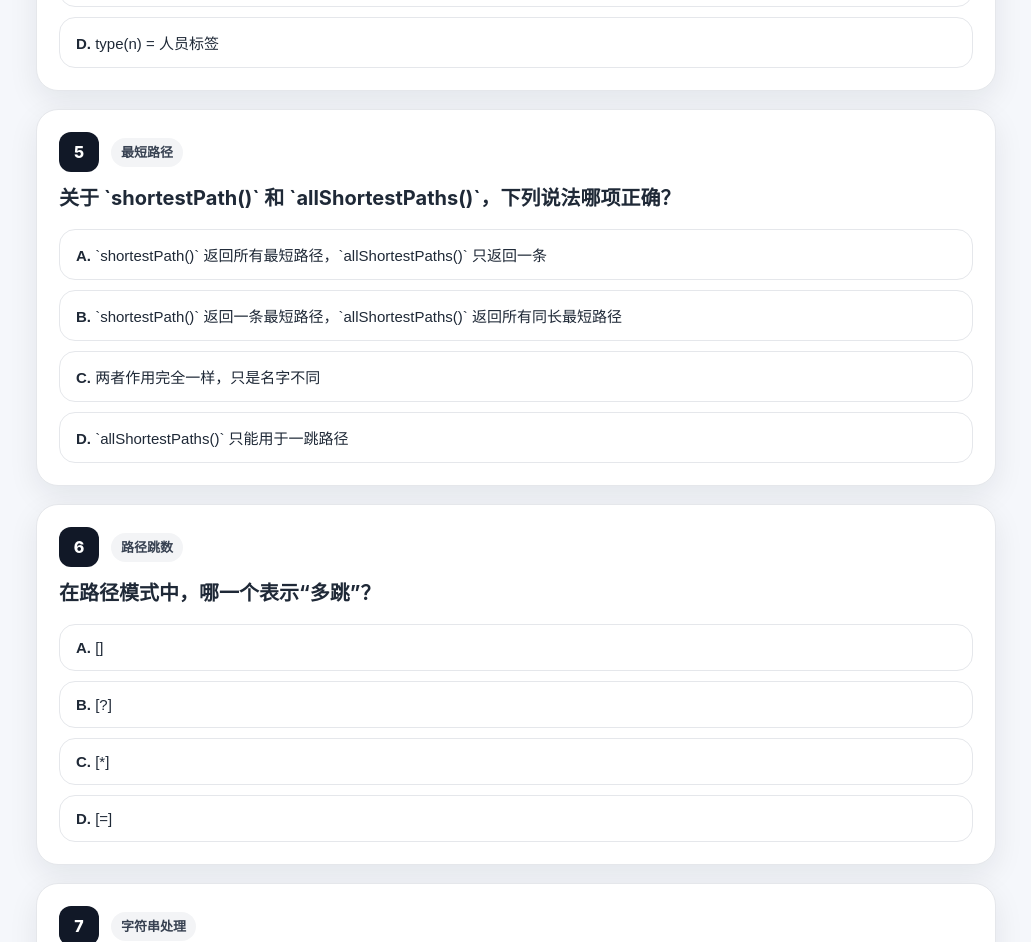
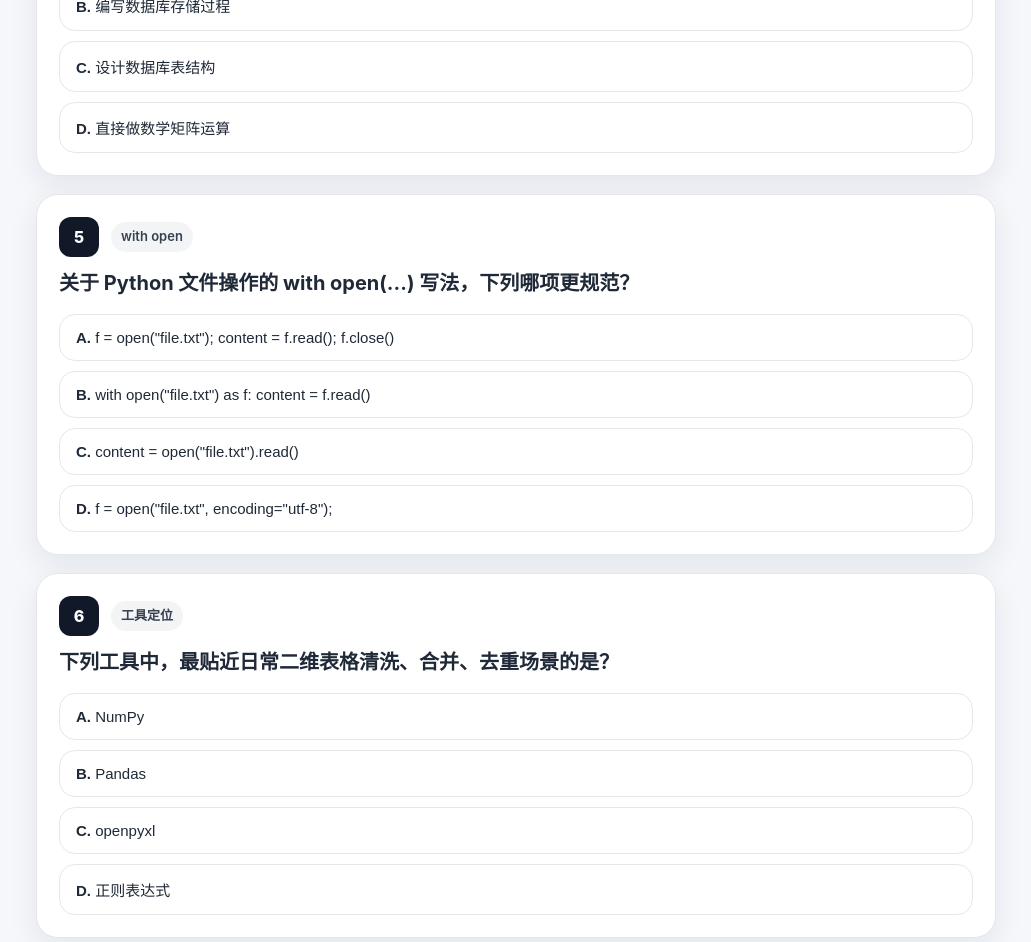
Before and after one commit to a601357298-cloud/shentong, a plain HTML site: page index.html in a window 1280 px wide. Shown: the part 1858-2800 px from the top of the page, without its empty margins (124-1155 px from the left). Drawn offline with Linux system fonts and the light colour scheme.

Commit message:
feat: 更新题库为数据库与 Python 数字化审计主题（15 题，覆盖备份恢复、权限控制、正则、文件操作、openpyxl/NumPy/Pandas、自动化处理链等核心知识点）

```diff
--- a/index.html
+++ b/index.html
@@ -3,7 +3,7 @@
 <head>
   <meta charset="UTF-8" />
   <meta name="viewport" content="width=device-width, initial-scale=1.0" />
-  <title>图数据库选择题练习</title>
+  <title>数据库与 Python 数字化审计练习</title>
   <style>
     :root {
       --bg: #f5f7fb;
@@ -269,16 +269,16 @@
   <div class="container">
     <section class="hero">
       <div class="badge">静态网站 · index.html</div>
-      <h1>图数据库选择题练习站</h1>
-      <p class="lead">题目整理自飞书里的《图数据库学习笔记-2026-03-26》。点击任意选项后，会直接在题目下方显示对错和解析，顺手还能把错题一键导出成 Markdown。</p>
+      <h1>数据库与 Python 数字化审计练习站</h1>
+      <p class="lead">题目整理自《第4周培训学习心得》。点击任意选项后，会直接在题目下方显示对错和解析，顺手还能把错题一键导出成 Markdown。</p>
       <div class="meta">
         <div class="meta-card">
-          <strong>12</strong>
+          <strong>15</strong>
           <span>道单选题</span>
         </div>
         <div class="meta-card">
-          <strong>6</strong>
-          <span>核心主题：更新 / 路径 / 建模 / 导入 / 转型 / 易错点</span>
+          <strong>7</strong>
+          <span>核心主题：数据库备份/权限 / 正则/文件操作 / openpyxl/NumPy/Pandas / 自动化处理链</span>
         </div>
         <div class="meta-card">
           <strong>一键导出</strong>
@@ -298,106 +298,184 @@
       </div>
     </section>
 
-    <p class="footer">复习建议：先自己选，再看解析。别让 shortestPath 和 MERGE 联手把你送进沟里。</p>
+    <p class="footer">复习建议：优先理解每个知识点背后的"审计应用场景"，而不仅仅是记语法。</p>
   </div>
 
   <script>
     const questions = [
       {
         id: 1,
-        tag: '更新数据',
-        question: '在图数据库笔记中，更新属性时 `WHERE` 和 `SET` 的正确顺序是？',
+        tag: '最小权限原则',
+        question: '下列哪一项最能体现"最小权限原则"在审计中的应用？',
         options: [
-          'MATCH ... SET ... WHERE ...',
-          'MATCH ... WHERE ... SET ...',
-          'WHERE ... MATCH ... SET ...',
-          'SET ... MATCH ... WHERE ...'
+          '给所有用户授予 PUBLIC 权限，方便统一访问',
+          '只授予完成当前工作必需的权限',
+          '给普通用户加上 WITH ADMIN OPTION，便于临时授权',
+          '让业务人员共享管理员账号，提高效率'
         ],
         answer: 1,
-        explanation: '笔记里明确强调：常见写法是 `MATCH ... WHERE ... SET ...`，`WHERE` 要写在 `SET` 前面。把顺序写反，语法和逻辑都容易翻车。'
+        explanation: '最小权限原则要求只授予完成任务所需的最小权限集。 PUBLIC 全开、共享管理员、WITH ADMIN OPTION 都会增加越权风险，不符合审计内控要求。'
       },
       {
         id: 2,
-        tag: 'EXISTS',
-        question: '下面哪种写法最符合笔记中对 `EXISTS()` 的说明？',
+        tag: '备份恢复',
+        question: '在审计视角下，下列关于数据库备份恢复的说法，最合适的是？',
         options: [
-          'WHERE EXISTS(MATCH (n) RETURN n)',
-          'WHERE EXISTS(n.name)',
-          'WHERE EXISTS = n.name',
-          'WHERE MATCH EXISTS(n.name)'
+          '只要做过一次备份，就不需要考虑归档',
+          '恢复机制是否健全，与审计无关，属于运维问题',
+          '备份策略、归档机制和恢复能力是信息系统审计的重要关注点',
+          '数据库只要能查询，就说明控制有效'
         ],
-        answer: 1,
-        explanation: '笔记强调：`EXISTS()` 的小括号里通常直接写属性或条件，不需要再套一层 `MATCH`。因此 `WHERE EXISTS(n.name)` 才是这里的正确思路。'
+        answer: 2,
+        explanation: '审计会重点检查：是否定期备份、归档是否开启、能否按时间点恢复、恢复演练是否到位。这些直接影响业务连续性和数据安全性。'
       },
       {
         id: 3,
-        tag: '路径节点处理',
-        question: '如果想对路径中的节点做条件筛选并返回属性，笔记推荐的思路是？',
+        tag: 'WITH 选项差异',
+        question: '关于 WITH GRANT OPTION 和 WITH ADMIN OPTION 的风险，下列哪项正确？',
         options: [
-          '先用 `nodes(p)` 取出路径节点，再结合条件处理',
-          '只能直接对路径 `p` 使用 `SUM`',
-          '必须先把路径转成 CSV 再判断',
-          '路径中的节点无法做条件判断'
+          '两者完全相同，不存在差异',
+          '只有 WITH GRANT OPTION 会带来权限扩散风险',
+          '两者都可能导致权限扩散，需要审计关注',
+          'WITH ADMIN OPTION 只能由系统管理员使用，不会扩散'
         ],
-        answer: 0,
-        explanation: '笔记给出的典型思路是先 `nodes(p)` 取出路径节点，再用 `n IN nodes(p) WHERE 条件 | 返回内容` 这种类似列表推导式的形式做筛选和返回。'
+        answer: 2,
+        explanation: 'WITH GRANT OPTION 允许被授权者继续授权他人，WITH ADMIN OPTION 允许继续授予管理权限。两者都可能导致权限层层扩散，审计上要重点检查。'
       },
       {
         id: 4,
-        tag: '标签判断',
-        question: '判断节点 `n` 是否属于“人员”这一类，正确写法是？',
+        tag: '正则应用',
+        question: '下列哪个场景最适合使用正则表达式？',
         options: [
-          'n = 人员',
-          'n == 人员',
-          'n:人员',
-          'type(n) = 人员标签'
+          '处理批量命名的合同文件、从杂乱文本中提取关键字段',
+          '编写数据库存储过程',
+          '设计数据库表结构',
+          '直接做数学矩阵运算'
         ],
-        answer: 2,
-        explanation: '笔记反复提醒：判断节点类型不是用等于号，而是用冒号表示标签，所以写法应是 `n:人员`。'
+        answer: 0,
+        explanation: '正则表达式在审计中的典型用法：从制度文本、日志、合同目录、批量命名文件等半结构化资料中，快速提取关键字段、识别模式化异常。'
       },
       {
         id: 5,
-        tag: '最短路径',
-        question: '关于 `shortestPath()` 和 `allShortestPaths()`，下列说法哪项正确？',
+        tag: 'with open',
+        question: '关于 Python 文件操作的 with open(...) 写法，下列哪项更规范？',
         options: [
-          '`shortestPath()` 返回所有最短路径，`allShortestPaths()` 只返回一条',
-          '`shortestPath()` 返回一条最短路径，`allShortestPaths()` 返回所有同长最短路径',
-          '两者作用完全一样，只是名字不同',
-          '`allShortestPaths()` 只能用于一跳路径'
+          'f = open("file.txt"); content = f.read(); f.close()',
+          'with open("file.txt") as f: content = f.read()',
+          'content = open("file.txt").read()',
+          'f = open("file.txt", encoding="utf-8");'
         ],
         answer: 1,
-        explanation: '这个是笔记里的高频考点：`shortestPath()` 找一条最短路径；`allShortestPaths()` 找所有长度同样最短的路径。'
+        explanation: 'with open(...) 会在退出时自动关闭文件，避免忘记 close() 导致的资源泄漏，比手动 open/close 更安全、更推荐。'
       },
       {
         id: 6,
-        tag: '路径跳数',
-        question: '在路径模式中，哪一个表示“多跳”？',
+        tag: '工具定位',
+        question: '下列工具中，最贴近日常二维表格清洗、合并、去重场景的是？',
         options: [
-          '[]',
-          '[?]',
-          '[*]',
-          '[=]'
+          'NumPy',
+          'Pandas',
+          'openpyxl',
+          '正则表达式'
         ],
-        answer: 2,
-        explanation: '笔记特别提醒：`[]` 是一跳，`[*]` 才表示多跳。这个地方很容易凭感觉写错。'
+        answer: 1,
+        explanation: 'Pandas 专门用于二维表数据处理，去重、缺失值识别、多表合并、筛选分析等操作都比 openpyxl 和 NumPy 更贴近审计日常场景。'
       },
       {
         id: 7,
-        tag: '字符串处理',
-        question: '关于 `substring()` 的说法，哪项符合笔记内容？',
+        tag: 'openpyxl vs NumPy vs Pandas',
+        question: '关于 openpyxl、NumPy、Pandas 的理解，哪项更准确？',
         options: [
-          '下标从 1 开始',
-          '只能用于数字字段',
-          '下标从 0 开始，可做固定位置判断',
-          '只能截取到字符串末尾，不能指定长度'
+          'openpyxl 主要用于高性能矩阵计算',
+          'NumPy 更适合处理 Excel 格式样式与单元格结构',
+          'openpyxl 偏向 Excel 载体结构控制，NumPy 是数值计算引擎，Pandas 是二维表数据分析工具',
+          '三者用途完全相同，只是写法不同'
         ],
         answer: 2,
-        explanation: '笔记明确写了：`substring()` 常用于提取字符串某一段，下标从 `0` 开始，做固定位置判断也很常见。'
+        explanation: 'openpyxl 主要处理 Excel 载体（工作簿、工作表、单元格）；NumPy 是数值计算底层引擎；Pandas 是表格数据分析工具，更适合审计中的清洗、合并、筛选等。'
       },
       {
         id: 8,
-        tag: '字段建模',
-        question: '身份证号、公司编号、项目编号这类字段，笔记建议优先存成什么类型？',
+        tag: 'Pandas 操作',
+        question: '在 Pandas 中，下列哪项操作最适合处理"重复付款记录"和"缺失供应商信息"？',
+        options: [
+          '直接用 openpyxl 逐个单元格判断',
+          '用 NumPy 数组做矩阵运算',
+          '用 Pandas 的 drop_duplicates() 和 isnull() 等方法做去重和空值识别',
+          '用正则表达式逐行匹配'
+        ],
+        answer: 2,
+        explanation: 'Pandas 的 drop_duplicates() 可以快速去重，isnull()/fillna() 等方法可以识别和处理缺失值，非常适合批量清洗审计台账和底稿。'
+      },
+      {
+        id: 9,
+        tag: '表合并',
+        question: '在 Pandas 中，合并两张 Excel 表（如付款台账 + 供应商主数据），最常用的是？',
+        options: [
+          'merge()',
+          'concat()',
+          'join()',
+          'append()'
+        ],
+        answer: 0,
+        explanation: 'Pandas 的 merge() 支持按指定字段（如供应商编号）做类似 SQL JOIN 的合并，适合把台账和主数据关联起来做交叉验证。concat() 更多用于上下拼接。'
+      },
+      {
+        id: 10,
+        tag: '文件模式',
+        question: '在 Python 中，处理文本日志文件和二进制日志文件，主要区别在于？',
+        options: [
+          '两者完全一样，不需要区分',
+          '文本文件需要指定 encoding，二进制文件用 "b" 模式',
+          '文本文件用 open()，二进制文件用 with open()',
+          '二进制文件不能读取，只能写入'
+        ],
+        answer: 1,
+        explanation: '文本文件打开时通常需要指定编码（如 utf-8）；二进制文件需要加 "b" 模式（如 rb/wb）。审计日志可能有两种格式，需要区分处理。'
+      },
+      {
+        id: 11,
+        tag: '正则方法',
+        question: '下列哪个正则方法最适合从大段文本中找出"所有符合条件的子串"？',
+        options: [
+          'search()',
+          'match()',
+          'findall()',
+          'compile()'
+        ],
+        answer: 2,
+        explanation: 'findall() 会返回所有匹配的子串列表，适合从大段文本批量提取关键字段或异常模式。search() 只返回第一个，match() 只从开头匹配。'
+      },
+      {
+        id: 12,
+        tag: '视图索引审计',
+        question: '视图、索引、存储过程等数据库对象，对审计的主要意义在于？',
+        options: [
+          '只和开发有关，与审计完全没关系',
+          '这些对象可以优化查询，但审计无需关注',
+          '理解这些对象有助于看清系统设计、性能瓶颈和潜在控制点',
+          '审计只要会查数据就行，不需要理解结构'
+        ],
+        answer: 2,
+        explanation: '视图更新限制、索引作用边界、存储过程权限分配等，都会影响数据可访问性、性能和安全控制。审计需要从这些对象层面理解系统控制是否健全。'
+      },
+      {
+        id: 13,
+        tag: 'PUBLIC 权限风险',
+        question: '如果某系统中大量对象权限通过 PUBLIC 开放，审计上你会优先联想到什么？',
+        options: [
+          '系统设计非常规范',
+          '所有用户都经过严格身份认证',
+          '越权访问、数据泄露、权限治理失控',
+          'PUBLIC 权限不会带来任何风险'
+        ],
+        answer: 2,
+        explanation: 'PUBLIC 全开意味着任何用户（包括匿名）都能访问这些对象，这通常违反最小权限原则，可能导致越权访问和数据泄露。审计上需要重点关注。'
+      },
+      {
+        id: 14,
+        tag: '字段类型选择',
+        question: '身份证号、公司编号、项目编号这类字段，更建议存成什么类型？',
         options: [
           '整数',
           '浮点数',
@@ -405,59 +483,20 @@
           '布尔值'
         ],
         answer: 2,
-        explanation: '这类编号字段可能很长、可能有前导零，用数字类型容易精度失真或把前导零吃掉，所以笔记建议优先存字符串。'
+        explanation: '这类编号可能很长、有前导零，用数字类型容易精度失真或把前导零吃掉，优先存成字符串更能保证数据完整性。'
       },
       {
-        id: 9,
-        tag: '建模原则',
-        question: '图数据库建模的核心三分法是什么？',
+        id: 15,
+        tag: '自动化处理链',
+        question: '为什么说 Python 的文件操作、openpyxl 和 Pandas 不是孤立知识，而是一条可串起来的"自动化处理链"？',
         options: [
-          '实体做关系，联系做节点，描述做表',
-          '实体做节点，联系做关系，描述做属性',
-          '实体做属性，联系做节点，描述做关系',
-          '实体做表，联系做字段，描述做索引'
+          '因为它们都是第三方库，需要同时安装',
+          '因为文件读取可以批量拿到资料，openpyxl/Pandas 可以处理成清洗结果，三者串起来能替代大量重复手工',
+          '因为它们都需要写 import 语句',
+          '因为它们都支持 with 写法'
         ],
         answer: 1,
-        explanation: '这是笔记里的建模主线：实体做节点，联系做关系，描述做属性。后面审批场景那个例子，就是拿这个原则做延展。'
-      },
-      {
-        id: 10,
-        tag: 'CSV 导入',
-        question: '关于 `MERGE` 和 `SET` 的分工，哪项是笔记推荐的稳妥写法？',
-        options: [
-          '`MERGE` 放所有属性，`SET` 尽量不用',
-          '`MERGE` 只放唯一标识字段，其他描述字段交给 `SET`',
-          '`SET` 只负责唯一标识，其他都放 `MERGE`',
-          '`CREATE` 和 `MERGE` 完全等价，随便写'
-        ],
-        answer: 1,
-        explanation: '笔记专门强调：`MERGE` 负责“认身份”，只放唯一键；`SET` 负责“补描述”。这样后续补数据、更新数据、重复导入时更稳。'
-      },
-      {
-        id: 11,
-        tag: '关系导入',
-        question: '在导入关系时，为什么不建议把“股权比例”这种易变属性直接写进关系 `MERGE` 的身份里？',
-        options: [
-          '因为关系不能有属性',
-          '因为会导致关系方向自动反转',
-          '因为易变属性会干扰身份匹配，后续更新和重复导入不稳定',
-          '因为 `MERGE` 只能用于节点，不能用于关系'
-        ],
-        answer: 2,
-        explanation: '笔记的意思很直接：易变属性不该参与“认身份”。如果把股权比例这类会变化的字段写进关系 `MERGE`，后续导入很容易被当成新关系，越导越乱。'
-      },
-      {
-        id: 12,
-        tag: '属性类型转换',
-        question: '进行属性类型转换前，笔记建议先做什么？',
-        options: [
-          '直接全表覆盖转换，省时间',
-          '先删掉原字段，再赌它能成功',
-          '先检查脏值，必要时先写到新字段验证',
-          '先导出成 Excel 再导回来'
-        ],
-        answer: 2,
-        explanation: '笔记建议非常稳：先检查空字符串、null、非法内容等脏值；更保险的做法是先转到新字段里验证，确认没问题再覆盖原字段。别一把梭把数据整成事故现场。'
+        explanation: '文件操作负责批量读取资料（合同、日志、台账），openpyxl 可以控制 Excel 结构，Pandas 可以做清洗、去重、合并。三者串起来，就能把大量重复性工作交给程序完成，审计人员专注分析。'
       }
     ];
 
@@ -487,7 +526,7 @@
         summaryText.textContent = '先把题点完。页面底部这个按钮，专门负责把你这次翻车的题打包带走。';
         return;
       }
-      summaryText.textContent = `当前已作答 ${answeredCount}/${questions.length} 题，错了 ${wrongCount} 题。做完后点“导出错题 Markdown”，就能把错题带走复盘。`;
+      summaryText.textContent = `当前已作答 ${answeredCount}/${questions.length} 题，错了 ${wrongCount} 题。做完后点"导出错题 Markdown"，就能把错题带走复盘。`;
     }
 
     function handleAnswer(card, q, selectedIndex) {
@@ -571,9 +610,9 @@
       const now = new Date();
       const ts = now.toLocaleString('zh-CN', { hour12: false });
       const lines = [
-        '# 图数据库错题本',
+        '# 数据库与 Python 数字化审计错题本',
         '',
-        `- 来源：图数据库学习笔记-2026-03-26`,
+        `- 来源：第4周培训学习心得`,
         `- 导出时间：${ts}`,
         `- 错题数量：${wrongItems.length}`,
         '',
@@ -595,7 +634,7 @@
       const url = URL.createObjectURL(blob);
       const a = document.createElement('a');
       a.href = url;
-      a.download = `图数据库错题本-${now.getFullYear()}${String(now.getMonth()+1).padStart(2,'0')}${String(now.getDate()).padStart(2,'0')}-${String(now.getHours()).padStart(2,'0')}${String(now.getMinutes()).padStart(2,'0')}.md`;
+      a.download = `数字化审计错题本-${now.getFullYear()}${String(now.getMonth()+1).padStart(2,'0')}${String(now.getDate()).padStart(2,'0')}-${String(now.getHours()).padStart(2,'0')}${String(now.getMinutes()).padStart(2,'0')}.md`;
       document.body.appendChild(a);
       a.click();
       a.remove();
```
